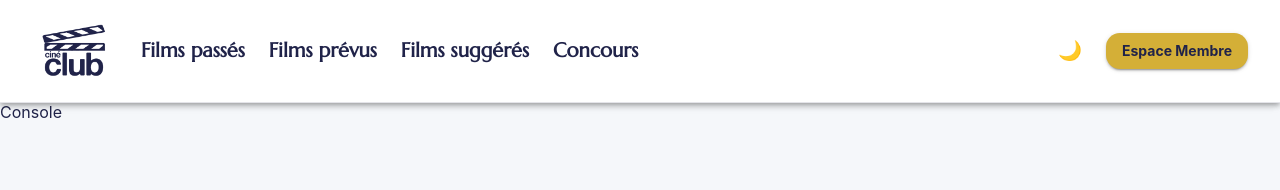
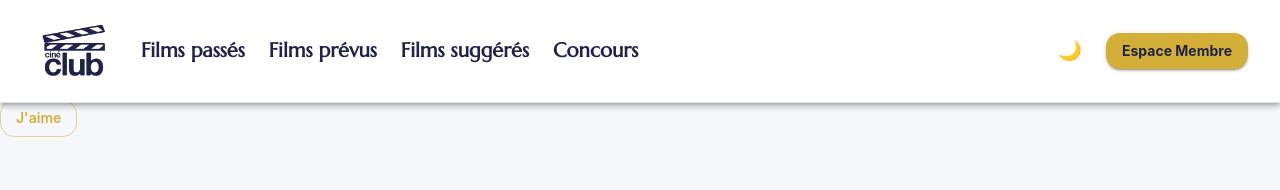
Before and after one commit to btwNemS/cineclub, a React (Vite) app: page /testComment in a window 1280 px wide. Shown: the top 190 px of the page. Built offline with nearby package versions, Linux system fonts and the light colour scheme; no server answers; a web font is replaced by a local one.

Commit message:
test like

```diff
--- a/src/Components/Like.jsx
+++ b/src/Components/Like.jsx
@@ -1,27 +1,57 @@
-import { useEffect, useState } from "react";
+import BoutonLike from "./buttonLike";
+import ListeLikes from "./listeLikes";
+import { useState, useEffect } from "react";
+import { useParams } from "react-router-dom";
+import { useAuth } from "../Authentification";
 
-export default function LikePosts({postId}){
+export default function Liker() {
+  const API_URL = import.meta.env.VITE_API_URL;
+  const { id } = useParams();
+  const { user } = useAuth();
+  console.log(user);
+  const [liste, setListe] = useState(false);
+  const [hovered, setHovered] = useState(false);
+  const [hasLiked, setisHasLiked] = useState(false);
 
-const [likes,setLikes] = useState([]);
-const [like,liked] = useState(false);
-const [animation,setAnimation] =useState(false)
+  const refreshListe = async () => {
+    try {
+      const response = await fetch(
+        `${API_URL}/likes/getlikesByPostId/${id}`,
+      );
+      const data = await response.json();
+      console.log(data);
+      setListe(data);
 
-useEffect(() => {
-        const getLikes = async function getLikes() {
-            const url = import.meta.env.VITE_API_URL + "/likes/getlikesByPostId/" + postId;
+      const pseudoList = data.map((inscrit) => inscrit.pseudo);
+      console.log(pseudoList);
+      if (user && pseudoList.includes(user.pseudo)) {
+        setisHasLiked(true);
+      }
+      else {
+        setisHasLiked(false);
+      }
+    } catch (error) {
+      console.error("Erreur lors du chargement des inscrits:", error);
+    }
+  };
 
-            console.log(url);
+  useEffect(() => {
+    refreshListe();
+    console.log("liste mise à jour :", liste);
+  }, [user]);
 
-            const response = await fetch(url);
-            const data = await response.json();
-
-            console.log(data);
-            setLikes(data);
-        }
-
-        getLikes();
-    }, [postId]);
-
-    return <div>Console </div>;
-
+  return (
+    <div>
+      <BoutonLike
+        setHovered={setHovered}
+        refreshListe={refreshListe}
+        id={id}
+        API_URL={API_URL}
+        hasLiked={hasLiked}
+      />
+      {liste && (
+        <ListeLikes liste={liste} hovered={hovered}/>
+      )}
+    </div>
+  );
 }
--- a/src/Components/buttonLike.jsx
+++ b/src/Components/buttonLike.jsx
@@ -0,0 +1,79 @@
+import {
+    Button,
+    Dialog,
+    DialogTitle,
+    DialogContent,
+    DialogContentText,
+    DialogActions,
+} from "@mui/material";
+import { useAuth } from "../Authentification";
+import { useState } from "react";
+
+
+export default function BoutonLike({
+    refreshListe,
+    id,
+    API_URL,
+    hasLiked,
+    setHovered,
+}) {
+    const { user } = useAuth();
+    const [open, setOpen] = useState(false);
+
+    const handleClose = () => {
+        setOpen(false);
+    };
+    const handleClick = async () => {
+        if (!user) {
+            setOpen(true);
+            return;
+        }
+        else {
+            try {
+                await fetch(`${API_URL}/likes/protected/toggle/${id}`, {
+                    method: "POST",
+                    credentials: "include"
+                });
+                refreshListe();
+            } catch (error) {
+                console.error("Erreur lors de la mise à jour de l'inscription:", error);
+            }
+        }
+    };
+
+    function handleHover() {
+        setHovered(true);
+    }
+
+    function handleHoverOut() {
+        setHovered(false);
+    }
+
+    return (
+        <div>
+            <Button
+                id="boutonInscription"
+                variant="outlined"
+                color="secondary"
+                onClick={handleClick}
+                onMouseEnter={handleHover}
+                onMouseLeave={handleHoverOut}
+            >
+                {hasLiked ? "J'aime pas" : "J'aime"}
+            </Button>
+            <Dialog open={open} onClose={handleClose}>
+                <DialogTitle>Veuillez vous connecter</DialogTitle>
+                <DialogContent>
+                    <DialogContentText>
+                        Vous devez vous connecter pour pouvoir liker un film.
+                    </DialogContentText>
+                </DialogContent>
+                <DialogActions>
+                    <Button onClick={handleClose} color="primary">
+                        Fermer
+                    </Button>
+                </DialogActions>
+            </Dialog>
+        </div>
+    );
+}
--- a/src/Components/listeLikes.jsx
+++ b/src/Components/listeLikes.jsx
@@ -0,0 +1,34 @@
+import { useTheme } from "@mui/material/styles";
+import Divider from '@mui/material/Divider';
+
+export default function ListeLikes({ liste, hovered }) {
+  const theme = useTheme();
+  const opacity = hovered ? 1 : 0;
+
+  const style = {
+    backgroundColor: theme.palette.background.paper,
+    opacity: opacity,
+    border: "0.9px solid " + theme.palette.divider,
+    borderRadius: "10px",
+    pointerEvents: "none",
+    boxShadow: "0px 4px 10px rgba(0, 0, 0, 0.1)",
+    zIndex: "1",
+  };
+
+  const style2 = {
+    padding: "12px 16px",
+  };
+
+  return (
+    <div id="listeInscrits" style={style}>
+      {liste.map((inscrit, index) => (
+        <div key={inscrit.id || index}>
+          <div style={style2}>
+            {inscrit.pseudo}
+          </div>
+          {index < liste.length - 1 && <Divider />}
+        </div>
+      ))}
+    </div>
+  );
+}
--- a/src/Posts/Post.jsx
+++ b/src/Posts/Post.jsx
@@ -5,6 +5,7 @@ import Reply from "./Reply";
 import DeletePost from "../Components/deletePost";
 import { useAuth } from "../Authentification";
 import { useNavigate } from "react-router-dom";
+import Like from "../Components/Like";
 
 
 export default function Post({ content, children, level = 1, filmId, postId, userId, getRenderData }) {
@@ -47,6 +48,7 @@ export default function Post({ content, children, level = 1, filmId, postId, use
                         <DeletePost postId={postId} />
                     ) : null}
                 </CardActions>
+                <Like/>
 
                 {showInput && (
                     <CardContent>
```
